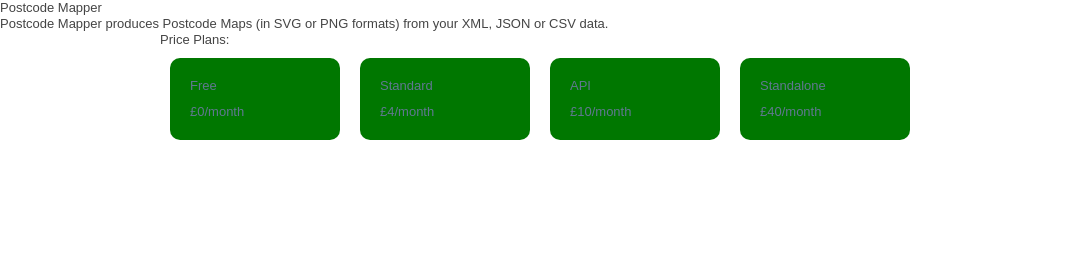
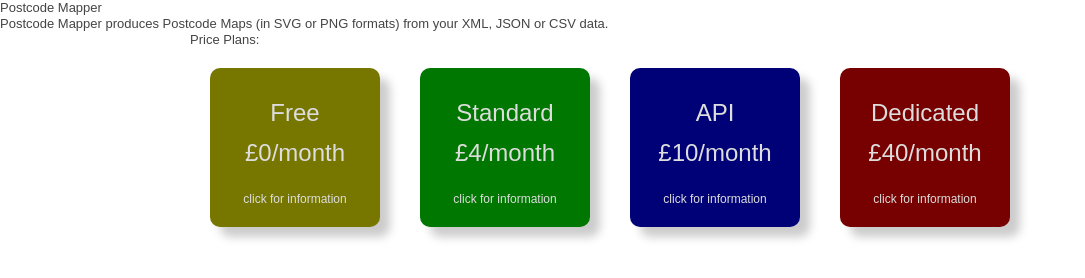
Before and after one commit to chrisdew/postcodemapper, a plain HTML site: page index.html in a window 1280 px wide. Shown: the whole page, without its empty margins (0-1085 px from the left). Drawn offline with Linux system fonts and the light colour scheme.

Commit message:
lunchtime's work

```diff
--- a/css/postcodemapper.css
+++ b/css/postcodemapper.css
@@ -1,7 +1,7 @@
 div.plans {
 	margin-left: auto;
 	margin-right: auto;
-	width: 960px;
+	width: 900px;
 }
 
 ul.plans {
@@ -17,17 +17,43 @@
 
 ul.plans li a {
   width: 150px;
-  margin: 10px;
-  background: #070;
+  margin: 20px;
   /*border: 1px solid #999;*/
   -webkit-border-radius: 10px;
   -moz-border-radius: 10px;
   border-radius: 10px;
+  -moz-box-shadow: 10px 10px 10px #ccc;
+  -webkit-box-shadow: 10px 10px 10px #ccc;
+  box-shadow: 10px 10px 10px #ccc;
   display: block;
   padding: 10px;
+  padding-top: 20px;
   text-decoration: none;
   behavior: url(pie/PIE.htc);
+  text-align: center;
+  font-size: 24px;
+  color: #ddd;
 }
+a:hover {
+    color: #fff;
+}
+p.click {
+	font-size: 12px;
+	padding-top: 15px;
+}
+a.free_plan {
+  background: #770;
+}
+a.standard_plan {
+  background: #070;
+}
+a.api_plan {
+  background: #007
+}
+a.dedicated_plan {
+  background: #700;
+}
+
 ul.plans li a p {
   margin: 10px;
 }
--- a/index.html
+++ b/index.html
@@ -11,10 +11,10 @@
 <div class="plans">
 <h2>Price Plans:</h2>
 <ul class="plans">
-<li><a href=""><p>Free</p><p>&pound;0/month</p></a></li>
-<li><a href=""><p>Standard</p><p>&pound;4/month</p></a></li>
-<li><a href=""><p>API</p><p>&pound;10/month</p></a></li>
-<li><a href=""><p>Standalone</p><p>&pound;40/month</p></a></li>
+<li><a class="free_plan" href=""><p>Free</p><p>&pound;0/month</p><p class="click">click for information</p></a></li>
+<li><a class="standard_plan" href=""><p>Standard</p><p>&pound;4/month</p><p class="click">click for information</p></a></li>
+<li><a class="api_plan" href=""><p>API</p><p>&pound;10/month</p><p class="click">click for information</p></a></li>
+<li><a class="dedicated_plan" href=""><p>Dedicated</p><p>&pound;40/month</p><p class="click">click for information</p></a></li>
 </ul>
 </div>
   <!-- asynchronous google analytics: mathiasbynens.be/notes/async-analytics-snippet
```
